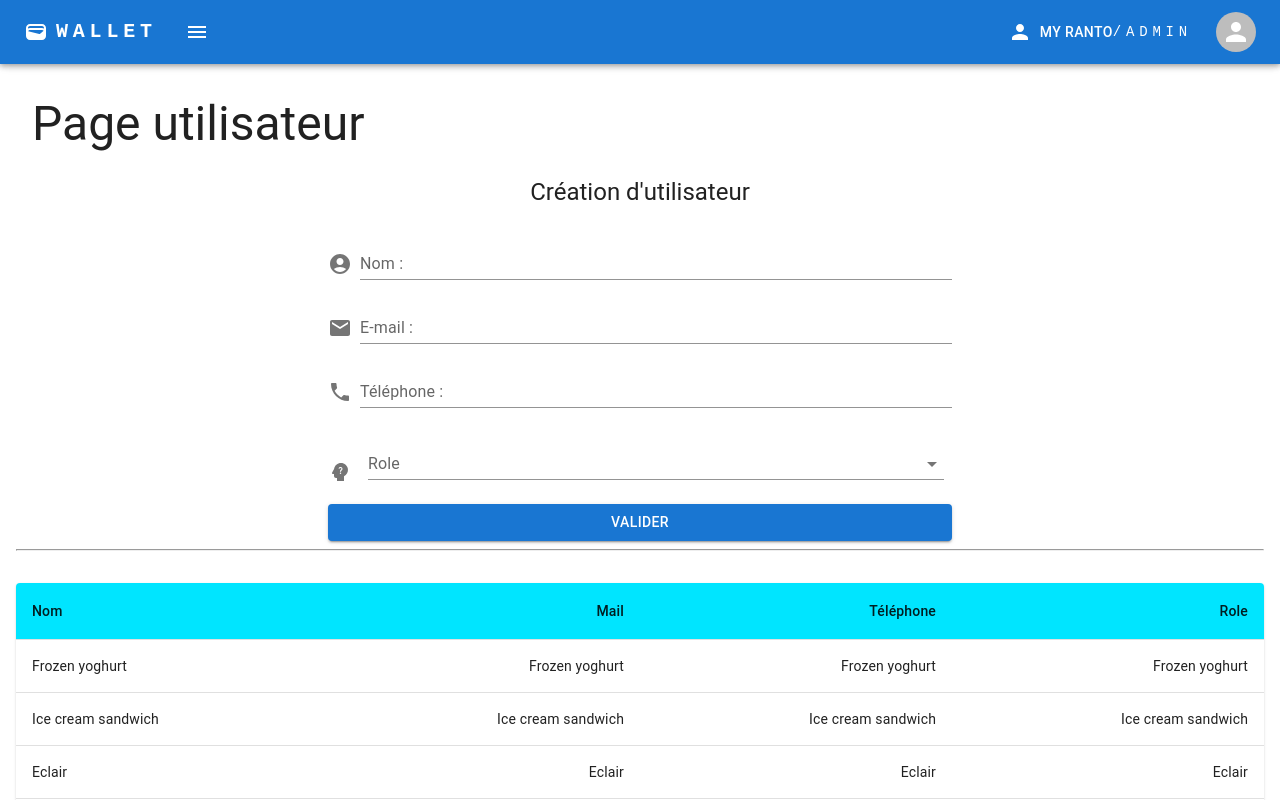
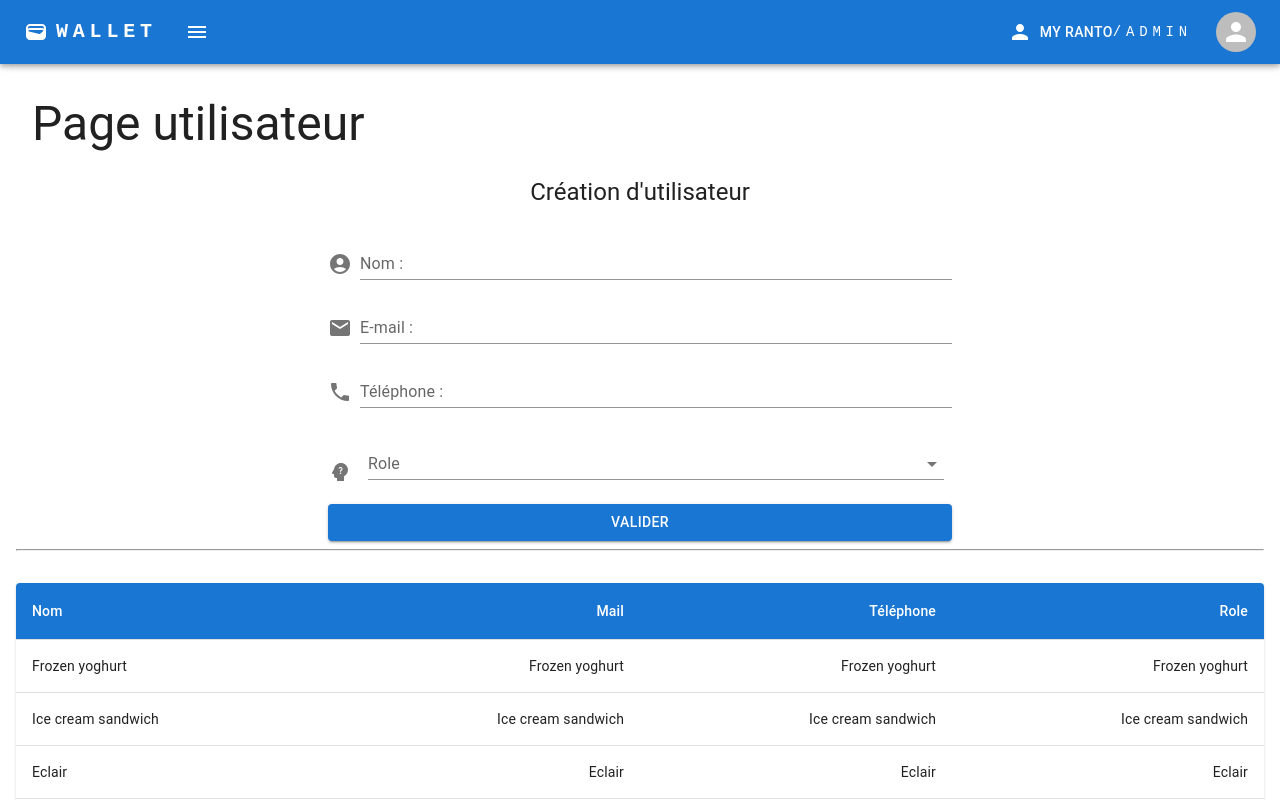
Before and after one commit to myranto/wallet-web-version-v1, a React (Create React App) app: page /users in a window 1280 px wide. Shown: the top 800 px of the page. Built offline with nearby package versions, Linux system fonts and the light colour scheme.

Commit message:
Update ListUser.js

```diff
--- a/src/views/backoffice/ListUser.js
+++ b/src/views/backoffice/ListUser.js
@@ -19,18 +19,18 @@ const rows = [
     createData('Cupcake', 'Cupcake', 'Cupcake', 'Cupcake'),
     createData('Gingerbread', 'Gingerbread', 'Gingerbread', 'Gingerbread'),
 ];
-
+const headColor = 'white'
 export default function ListUser() {
     return (
         <>
             <TableContainer component={Paper}>
                 <Table sx={{ minWidth: 650 }} aria-label="simple table">
-                    <TableHead sx={{ backgroundColor: '#00e5ff' }}>
+                    <TableHead sx={{ backgroundColor: '#1976d2' }}>
                         <TableRow>
-                            <TableCell>Nom</TableCell>
-                            <TableCell align="right">Mail</TableCell>
-                            <TableCell align="right">Téléphone</TableCell>
-                            <TableCell align="right">Role</TableCell>
+                            <TableCell sx={{ color:headColor }}>Nom</TableCell>
+                            <TableCell sx={{ color:headColor }} align="right">Mail</TableCell>
+                            <TableCell sx={{ color:headColor }} align="right">Téléphone</TableCell>
+                            <TableCell sx={{ color:headColor }} align="right">Role</TableCell>
                         </TableRow>
                     </TableHead>
                     <TableBody>
```
